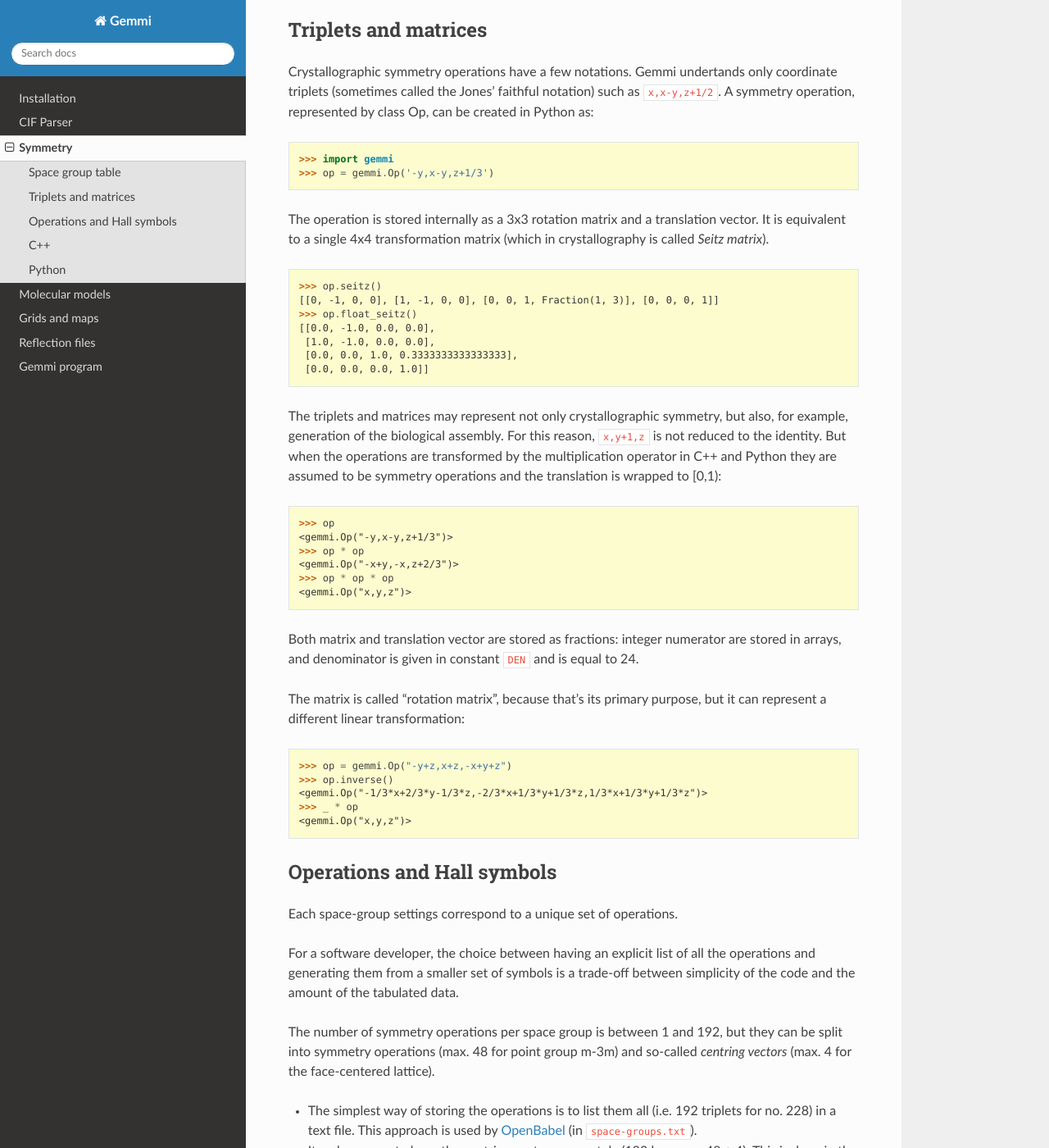
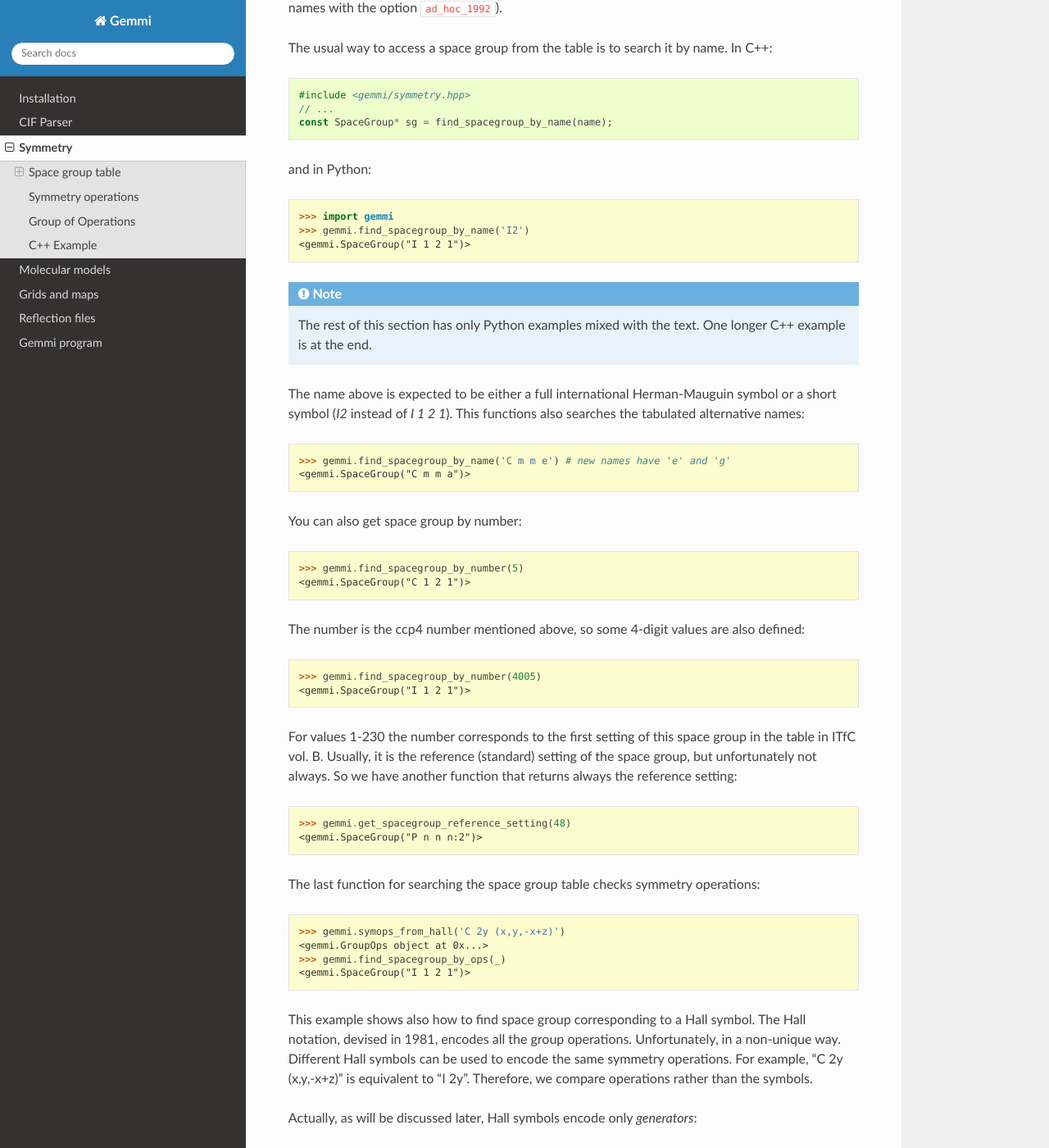
Before and after one commit to project-gemmi/gemmi, a Sphinx documentation site: the page built from docs/sym.rst, in a window 1280 px wide and 1400 px high, scrolled down 1118 px. Shown: the whole window at 82% size. Built offline with Sphinx 7.4.7 and the Read the Docs theme 2.0.0, drawn with Linux system fonts in a browser that asks for light colours; some of the changed text lies outside the part shown.

Commit message:
symmetry: added function split_centering_vectors()
and small changes in Python bindings,
and big changes in documentation.

```diff
--- a/docs/sym.rst
+++ b/docs/sym.rst
@@ -19,16 +19,17 @@
 Gemmi tabulates 550+ settings of the 230 crystallographic space groups.
 Each entry includes:
 
-* space group numbers (1-230),
-* ccp4 numbers (assigned to particular settings; modulo 1000
+* ``number`` -- space group number (1-230),
+* ``ccp4`` -- ccp4 number (assigned to particular settings; modulo 1000
   they give space group number: 3 and 1003 correspond to
   ``P 1 2 1`` and ``P 1 1 2``; 0 means none),
-* Herman-Mauguin (H-M) symbols a.k.a. the international notation
+* ``hm`` -- Herman-Mauguin (H-M) symbol a.k.a. the international notation
   (``I a -3 d``, ``C 1 2 1``),
-* extensions to the H-M notations (none, ``1``, ``2``, ``H`` or ``R``)
-  that make extended H-M symbols (``R 3:H``, ``P 4/n:1``),
-* and the Hall symbols (``-I 4bd 2c 3``, ``C 2y``, ``P 32 2c (0 0 -1)``)
-  that are used to generate operations.
+* ``ext`` -- extension to the H-M notations (none, ``1``, ``2``, ``H``
+  or ``R``) that make extended H-M symbol (``R 3:H``, ``P 4/n:1``),
+* ``hall`` -- the Hall symbol (``-I 4bd 2c 3``, ``C 2y``, ``P 32 2c (0 0 -1)``)
+  used to generate the space group operations,
+* and ``basisop`` -- change of basis operator from the reference setting.
 
 This data is derived primarily from the CCP4 :file:`syminfo.lib` file,
 which in turn is based on the data from sgtbx_ that was augmented
@@ -58,72 +59,131 @@
 (spglib_ uses new ones,
 sgtbx reads new names with the option ``ad_hoc_1992``).
 
+The usual way to access a space group from the table is to search
+it by name. In C++::
 
-Triplets and matrices
-=====================
+  #include <gemmi/symmetry.hpp>
+  // ...
+  const SpaceGroup* sg = find_spacegroup_by_name(name);
 
-Crystallographic symmetry operations have a few notations.
-Gemmi undertands only coordinate triplets (sometimes called
-the Jones' faithful notation) such as ``x,x-y,z+1/2``.
-A symmetry operation, represented by class Op, can be created in Python as:
+and in Python:
 
 .. doctest::
 
-    >>> import gemmi
-    >>> op = gemmi.Op('-y,x-y,z+1/3')
+  >>> import gemmi
+  >>> gemmi.find_spacegroup_by_name('I2')
+  <gemmi.SpaceGroup("I 1 2 1")>
 
-The operation is stored internally as a 3x3 rotation matrix and
-a translation vector. It is equivalent to a single 4x4 transformation
-matrix (which in crystallography is called *Seitz matrix*).
+.. note::
 
-.. doctest::
-    :options: +NORMALIZE_WHITESPACE
+    The rest of this section has only Python examples mixed with the text.
+    One longer C++ example is at the end.
 
-    >>> op.seitz()
-    [[0, -1, 0, 0], [1, -1, 0, 0], [0, 0, 1, Fraction(1, 3)], [0, 0, 0, 1]]
-    >>> op.float_seitz()
-    [[0.0, -1.0, 0.0, 0.0],
-     [1.0, -1.0, 0.0, 0.0],
-     [0.0, 0.0, 1.0, 0.3333333333333333],
-     [0.0, 0.0, 0.0, 1.0]]
-
-The triplets and matrices may represent not only crystallographic symmetry,
-but also, for example, generation of the biological assembly.
-For this reason, ``x,y+1,z`` is not reduced to the identity.
-But when the operations are transformed by the multiplication operator
-in C++ and Python they are assumed to be symmetry operations
-and the translation is wrapped to [0,1):
+The name above is expected to be either a full international Herman-Mauguin
+symbol or a short symbol (*I2* instead of *I 1 2 1*).
+This functions also searches the tabulated alternative names:
 
 .. doctest::
 
-    >>> op
-    <gemmi.Op("-y,x-y,z+1/3")>
-    >>> op * op
-    <gemmi.Op("-x+y,-x,z+2/3")>
-    >>> op * op * op
-    <gemmi.Op("x,y,z")>
+    >>> gemmi.find_spacegroup_by_name('C m m e') # new names have 'e' and 'g'
+    <gemmi.SpaceGroup("C m m a")>
 
-Both matrix and translation vector are stored as fractions:
-integer numerator are stored in arrays, and denominator is given
-in constant ``DEN`` and is equal to 24.
-
-The matrix is called "rotation matrix", because that's its primary purpose,
-but it can represent a different linear transformation:
+You can also get space group by number:
 
 .. doctest::
 
-    >>> op = gemmi.Op("-y+z,x+z,-x+y+z")
-    >>> op.inverse()
-    <gemmi.Op("-1/3*x+2/3*y-1/3*z,-2/3*x+1/3*y+1/3*z,1/3*x+1/3*y+1/3*z")>
-    >>> _ * op
-    <gemmi.Op("x,y,z")>
+  >>> gemmi.find_spacegroup_by_number(5)
+  <gemmi.SpaceGroup("C 1 2 1")>
 
-Operations and Hall symbols
-===========================
+The number is the ccp4 number mentioned above,
+so some 4-digit values are also defined:
 
-Each space-group settings correspond to a unique set of operations.
+.. doctest::
 
-For a software developer, the choice between having an explicit list of all
+  >>> gemmi.find_spacegroup_by_number(4005)
+  <gemmi.SpaceGroup("I 1 2 1")>
+
+For values 1-230 the number corresponds to the first setting of
+this space group in the table in ITfC vol. B.
+Usually, it is the reference (standard) setting of the space group,
+but unfortunately not always. So we have another function that returns
+always the reference setting:
+
+.. doctest::
+
+  >>> gemmi.get_spacegroup_reference_setting(48)
+  <gemmi.SpaceGroup("P n n n:2")>
+
+The last function for searching the space group table checks
+symmetry operations:
+
+.. doctest::
+
+  >>> gemmi.symops_from_hall('C 2y (x,y,-x+z)')  #doctest: +ELLIPSIS
+  <gemmi.GroupOps object at 0x...>
+  >>> gemmi.find_spacegroup_by_ops(_)
+  <gemmi.SpaceGroup("I 1 2 1")>
+
+This example shows also how to find space group corresponding to a Hall symbol.
+The Hall notation, devised in 1981, encodes all the group operations.
+Unfortunately, in a non-unique way.
+Different Hall symbols can be used to encode the same symmetry operations.
+For example, "C 2y (x,y,-x+z)" is equivalent to "I 2y".
+Therefore, we compare operations rather than the symbols.
+
+Actually, as will be discussed later, Hall symbols encode only *generators*:
+
+.. doctest::
+
+    >>> list(gemmi.generators_from_hall("P 4w 2c"))  # no.93
+    [<gemmi.Op("x,y,z")>, <gemmi.Op("-y,x,z+1/4")>, <gemmi.Op("x,-y,-z+1/2")>]
+
+Combining these generators reconstructs all the symmetry operations
+(total 8 for this space group). But this was only a digression.
+
+Finally, we may iterate over the space group table:
+
+.. doctest::
+
+  >>> for sg in gemmi.spacegroup_table():
+  ...     if sg.ext == 'H':
+  ...         print(sg)
+  <gemmi.SpaceGroup("R 3:H")>
+  <gemmi.SpaceGroup("R -3:H")>
+  <gemmi.SpaceGroup("R 3 2:H")>
+  <gemmi.SpaceGroup("R 3 m:H")>
+  <gemmi.SpaceGroup("R 3 c:H")>
+  <gemmi.SpaceGroup("R -3 m:H")>
+  <gemmi.SpaceGroup("R -3 c:H")>
+
+``gemmi.SpaceGroup`` represents an entry in the space group table.
+It has the properties listed at the beginning of this section
+(``number``, ``ccp4``, ``hm``, ``ext``, ``hall``) and a few methods:
+
+.. doctest::
+
+  >>> sg = gemmi.SpaceGroup('R3') # equivalent to find_spacegroup_by_name()
+  >>> sg.xhm()                    # extended Hermann-Mauguin name
+  'R 3:H'
+  >>> sg.short_name()             # short name
+  'H3'
+  >>> sg.point_group_hm()         # H-M name of the point group
+  '3'
+  >>> sg.laue_str()               # name of the Laue class
+  '-3'
+  >>> sg.crystal_system_str()     # name of the crystal system
+  'trigonal'
+  >>> sg.is_reference_setting()
+  True
+  >>> # and the most important...
+  >>> sg.operations()             #doctest: +ELLIPSIS
+  <gemmi.GroupOps object at 0x...>
+
+
+Implementation notes
+--------------------
+
+The choice between having an explicit list of all
 the operations and generating them from a smaller set of symbols is a
 trade-off between simplicity of the code and the amount of the tabulated data.
 
@@ -181,13 +241,6 @@
 and up to a few microseconds for the highest symmetry group Fm3̅m
 (Gemmi uses Dimino's algorithm for this).
 
-Operations generated from a Hall symbol are stored in an object
-(``struct GroupOps``) with two lists: symmetry operations
-(rotation + translation) and centring vectors (translation only).
-``GroupOps`` has functions to iterate over all operations
-(symops combined with centering ops), to apply change-of-basis,
-to add missing group elements (if any), etc.
-
 .. _SgInfo: https://github.com/rwgk/sginfo
 .. _SgLite: https://github.com/rwgk/sglite
 .. _sgtbx: https://github.com/rwgk/sglite
@@ -202,56 +255,147 @@
 .. _SPGGEN: http://dx.doi.org/10.1107/S1600576716007330
 
 
-C++
-===
+Symmetry operations
+===================
 
-.. literalinclude:: code/sym.cpp
-   :language: cpp
+Crystallographic symmetry operations have a few notations.
+Gemmi undertands only coordinate triplets (sometimes called
+the Jones' faithful notation) such as ``x,x-y,z+1/2``.
+The symmetry operation is represented by class Op.
+It can be created in C++ as::
 
-Python
-======
+  #include <gemmi/symmetry.hpp>
+  ...
+  gemmi::Op op = gemmi::parse_triplet("-y,x-y,z");
+
+and in Python as:
 
 .. doctest::
 
     >>> import gemmi
-    >>>
-    >>> # operators
+    >>> op = gemmi.Op('-y,x-y,z+1/3')
+
+The operation is stored internally as a 3x3 rotation matrix and
+a translation vector. It is equivalent to a single 4x4 transformation
+matrix (which in crystallography is called *Seitz matrix*).
+
+.. doctest::
+    :options: +NORMALIZE_WHITESPACE
+
+    >>> op.seitz()
+    [[0, -1, 0, 0], [1, -1, 0, 0], [0, 0, 1, Fraction(1, 3)], [0, 0, 0, 1]]
+    >>> op.float_seitz()
+    [[0.0, -1.0, 0.0, 0.0],
+     [1.0, -1.0, 0.0, 0.0],
+     [0.0, 0.0, 1.0, 0.3333333333333333],
+     [0.0, 0.0, 0.0, 1.0]]
+
+The triplets and matrices may represent not only crystallographic symmetry,
+but also, for example, generation of a biological assembly.
+For this reason, ``x,y+1,z`` is not reduced to the identity.
+But when the operations are transformed by the multiplication operator
+they are assumed to be symmetry operations
+and the translation is wrapped to [0,1):
+
+.. doctest::
+
+    >>> op
+    <gemmi.Op("-y,x-y,z+1/3")>
+    >>> op * op
+    <gemmi.Op("-x+y,-x,z+2/3")>
+    >>> op * op * op
+    <gemmi.Op("x,y,z")>
+
+``Op`` has a few methods:
+
+.. doctest::
+
     >>> gemmi.Op('x-y,x,z+1/6') * '-x,-y,z+1/2'
     <gemmi.Op("-x+y,-x,z+2/3")>
     >>> _.inverse()
     <gemmi.Op("-y,x-y,z-2/3")>
     >>> _.wrap()
     <gemmi.Op("-y,x-y,z+1/3")>
-    >>>
-    >>> # Hall symbols
-    >>> list(gemmi.generators_from_hall("P 4w 2c"))  # no.93
-    [<gemmi.Op("x,y,z")>, <gemmi.Op("-y,x,z+1/4")>, <gemmi.Op("x,-y,-z+1/2")>]
-    >>> len(gemmi.symops_from_hall("P 4w 2c"))
-    8
-    >>>
-    >>> # iterate over tabulated space-group settings
-    >>> for sg in gemmi.spacegroup_table():
-    ...   if sg.ccp4 != 0:
-    ...     assert sg.ccp4 % 1000 == sg.number
-    ...
-    >>> max(sg.ccp4 for sg in gemmi.spacegroup_table())
-    5005
-    >>>
-    >>> # select a space group
-    >>> gemmi.find_spacegroup_by_number(5)
-    <gemmi.SpaceGroup("C 1 2 1")>
-    >>> gemmi.find_spacegroup_by_name('C m m e') # new names have 'e' and 'g'
-    <gemmi.SpaceGroup("C m m a")>
-    >>>
-    >>> ops = gemmi.find_spacegroup_by_name('I2').operations()
-    >>> for op in ops:
-    ...   print(op.triplet())
-    ...
-    x,y,z
-    -x,y,-z
-    x+1/2,y+1/2,z+1/2
-    -x+1/2,y+1/2,-z+1/2
-    >>>
-    >>> ops.change_basis(gemmi.Op('x,y,x+z'))  # I2 -> C2
-    >>> gemmi.find_spacegroup_by_ops(ops)
-    <gemmi.SpaceGroup("C 1 2 1")>
+    >>> _.triplet()
+    '-y,x-y,z+1/3'
+
+Both matrix and translation vector are stored as fractions:
+integer numerator are stored in arrays, and denominator is given
+in constant ``DEN`` and is equal to 24.
+
+The matrix is called "rotation matrix", because that's its primary purpose,
+but it can represent a different linear transformation:
+
+.. doctest::
+
+    >>> op = gemmi.Op("-y+z,x+z,-x+y+z")
+    >>> op.inverse()
+    <gemmi.Op("-1/3*x+2/3*y-1/3*z,-2/3*x+1/3*y+1/3*z,1/3*x+1/3*y+1/3*z")>
+    >>> _ * op
+    <gemmi.Op("x,y,z")>
+
+
+Group of Operations
+===================
+
+Each space-group setting corresponds to a unique set of operations.
+This set is represented by class ``GroupOps``.
+
+Symmetry operations (rotation + translation) and
+centring vectors (translation only) are stored separately:
+
+.. doctest::
+
+  >>> ops = gemmi.find_spacegroup_by_name('I2').operations()
+  >>> ops  #doctest: +ELLIPSIS
+  <gemmi.GroupOps object at 0x...>
+  >>> list(ops.sym_ops)
+  [<gemmi.Op("x,y,z")>, <gemmi.Op("-x,y,-z")>]
+  >>> list(ops.cen_ops)
+  [[0, 0, 0], [12, 12, 12]]
+
+but they are be combined on the fly:
+
+.. doctest::
+
+  >>> len(ops)
+  4
+  >>> for op in ops:
+  ...   print(op.triplet())
+  ...
+  x,y,z
+  -x,y,-z
+  x+1/2,y+1/2,z+1/2
+  -x+1/2,y+1/2,-z+1/2
+
+We can also do the opposite -- create GroupOps from the operations:
+
+.. doctest::
+
+  >>> op_list = ['x,y,z', 'x,-y,z+1/2', 'x+1/2,y+1/2,z', 'x+1/2,-y+1/2,z+1/2']
+  >>> new_ops = gemmi.GroupOps([gemmi.Op(o) for o in op_list])
+
+A few functions allow us to examine the obtained symmetry group:
+
+.. doctest::
+
+  >>> new_ops.is_centric()
+  False
+  >>> new_ops.find_centering()
+  'C'
+  >>> gemmi.find_spacegroup_by_ops(new_ops)
+  <gemmi.SpaceGroup("C 1 c 1")>
+
+Finally, we can modify GroupOps by apply a change-of-basis operator:
+
+.. doctest::
+
+  >>> ops.change_basis(gemmi.Op('x,y,x+z'))  # I2 -> C2
+  >>> gemmi.find_spacegroup_by_ops(ops)
+  <gemmi.SpaceGroup("C 1 2 1")>
+
+C++ Example
+===========
+
+.. literalinclude:: code/sym.cpp
+   :language: cpp
```
Also changed, not shown: 3 other files.
